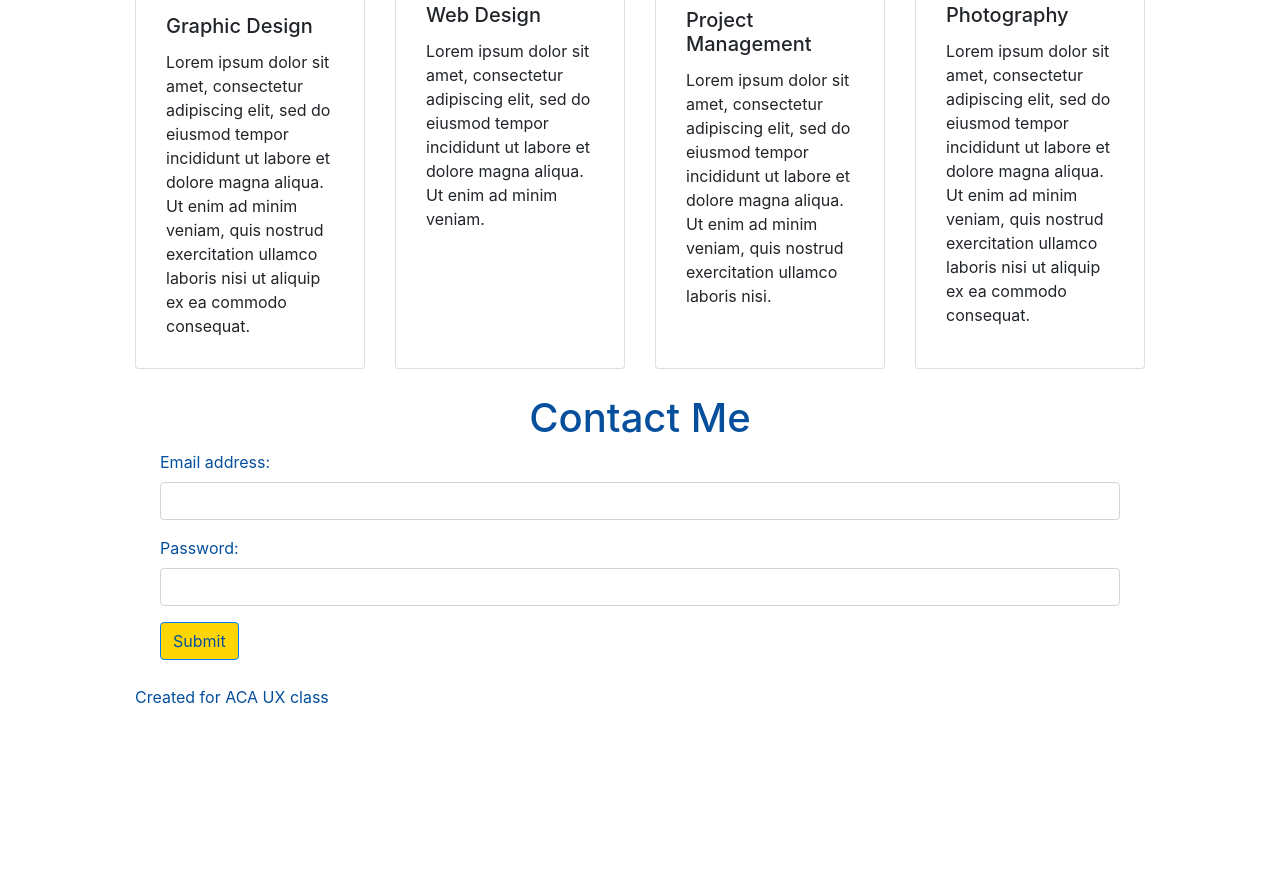
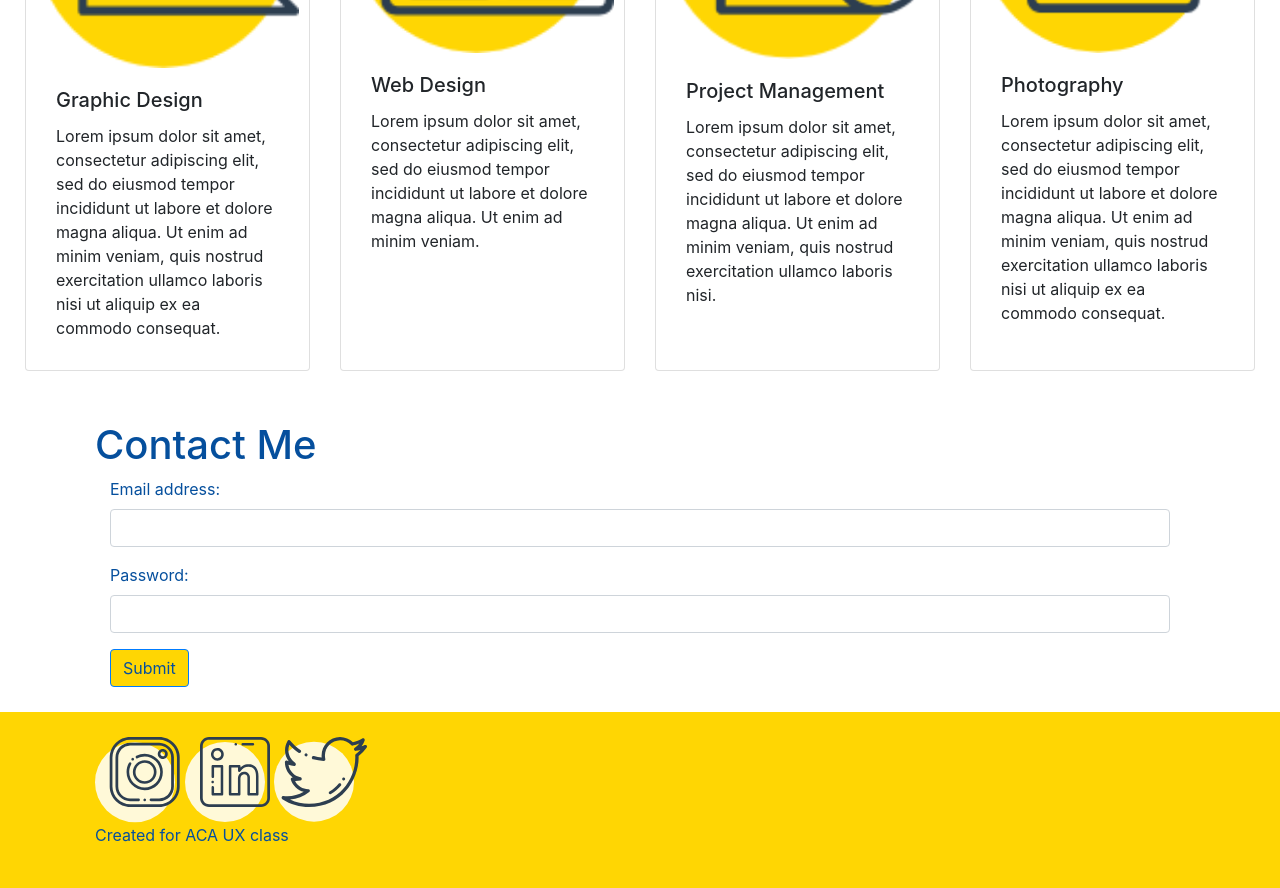
Before and after one commit to hudsong444/hudsong444.github.io, a plain HTML site: page index.html in a window 1280 px wide. Shown: the part 2349-3237 px from the top of the page. Before the commit the page ends 3108 px from the top, so only its background shows below. Drawn offline with nearby package versions, Linux system fonts and the light colour scheme.

Commit message:
Index Change

```diff
--- a/css/stylesheet.css
+++ b/css/stylesheet.css
@@ -36,3 +36,7 @@
 }
 .card-style {padding: 10px;
 }
+
+.icon-color {
+    background-color: #FFD603;
+}
--- a/index.html
+++ b/index.html
@@ -32,8 +32,8 @@
                   <a class="nav-link" href="#">Contact</a>
                 </li>
             </ul>
+            </div>
         </a>
-      </div>
     </nav>
 <!-- End Navbar Sticky -->
 
@@ -52,6 +52,7 @@
  <!-- End Jumbotron -->
 
 <!-- Image Container -->
+<div>
 <div class="container-fluid">
     <div class="container">
         <div class="row row-img">
@@ -71,11 +72,13 @@
                   <img src="./img/print-design.jpg" class="img-fluid" alt="print">
               </div>
             </div>
-            </div>
+        </div>
+    </div>
+</div>
+
  <!-- End Image Container -->
 
  <!-- About Me Container -->
-  <br>
       <div class="container container-img">
         <div class="row">
           <div class="col-lg-6 col-sm-12">
@@ -87,23 +90,8 @@
               <p>Lorem ipsum dolor sit amet, consectetur adipiscing elit, sed do eiusmod tempor incididunt ut labore et dolore magna aliqua. Ut enim ad minim veniam, quis nostrud exercitation ullamco laboris nisi ut aliquip ex ea commodo consequat.</p>
           </div>
         </div>
+      </div>
 <!-- End About Me Container -->
-
-<!-- Card About Me
-        <div class="card-group">
-          <div class="card">
-            <img src="./img/Gwen Hudson 2-small.jpg" class="img-fluid" alt="headshot">
-            <div class="card-body">
-              <h5 class="card-title">Hey, I'm Gwen</h5>
-              <p class="card-text">Lorem ipsum dolor sit amet, consectetur adipiscing elit, sed do eiusmod tempor incididunt ut labore et dolore magna aliqua. Ut enim ad minim veniam, quis nostrud exercitation ullamco laboris nisi ut aliquip ex ea commodo consequat.</p>
-              <img src="./img/sunflower36.png" class="img-fluid" alt="sunflower image">
-              <p class="card-text"><small class="text-muted"></small></p>
-            </div>
-          </div>
-        </div>
-      -->
-
-
 
 <!-- Card Script Skills -->
     <div class="card-deck container-img">
@@ -135,11 +123,12 @@
               <p class="card-text">Lorem ipsum dolor sit amet, consectetur adipiscing elit, sed do eiusmod tempor incididunt ut labore et dolore magna aliqua. Ut enim ad minim veniam, quis nostrud exercitation ullamco laboris nisi ut aliquip ex ea commodo consequat.</p>
             </div>
       </div>
+    </div>
 <!-- End Card Script Skills -->
 
 <!-- Contact Me Container -->
     <div class="container container-img">
-        <H1 class="text-center skills-text">Contact Me</H1>
+        <H1 class="text-left skills-text">Contact Me</H1>
         <div class="col">
             <form action="/action_page.php">
               <div class="form-group">
@@ -153,18 +142,29 @@
               <button type="submit" class="btn btn-primary skills-text">Submit</button>
             </form>
         </div>
-      </div>
+    </div>
 <!-- End Contact Me Container -->
 
-  <div class="container">
-    <footer class="skills-text">Created for ACA UX class</footer>
-  </div>
-
+<!-- Social Media Container -->
+<div class="container-fluid icon-color">
+    <div class="container icon-color container-img">
+        <div class="row">
+          <div class="col-lg-6 col-sm-12">
+              <img src="./img/instragram.png" class="img-fluid" alt="instragram" href="#">
+              <img src="./img/linkedin.png" class="img-fluid" alt="linkedin" href="#">
+              <img src="./img/twitter.png" class="img-fluid" alt="twitter" href="#">
+              <p class="skills-text">Created for ACA UX class</p>
+          </div>
+        </div>
+    </div>
+</div>
+<!-- End Social Media Container -->
 
     <!-- Optional JavaScript -->
     <!-- jQuery first, then Popper.js, then Bootstrap JS -->
     <script src="https://code.jquery.com/jquery-3.3.1.slim.min.js" integrity="sha384-q8i/X+965DzO0rT7abK41JStQIAqVgRVzpbzo5smXKp4YfRvH+8abtTE1Pi6jizo" crossorigin="anonymous"></script>
 <script src="https://cdnjs.cloudflare.com/ajax/libs/popper.js/1.14.7/umd/popper.min.js" integrity="sha384-UO2eT0CpHqdSJQ6hJty5KVphtPhzWj9WO1clHTMGa3JDZwrnQq4sF86dIHNDz0W1" crossorigin="anonymous"></script>
 <script src="https://stackpath.bootstrapcdn.com/bootstrap/4.3.1/js/bootstrap.min.js" integrity="sha384-JjSmVgyd0p3pXB1rRibZUAYoIIy6OrQ6VrjIEaFf/nJGzIxFDsf4x0xIM+B07jRM" crossorigin="anonymous"></script>
+</div>
 </body>
 </html>
```
Also changed, not shown: img/illustrator_projects.jpg, img/photoshop_projects.jpg, img/print-design.jpg, img/web-design.jpg, 1 other file.
